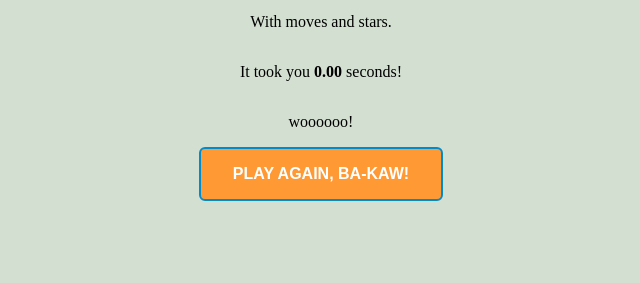
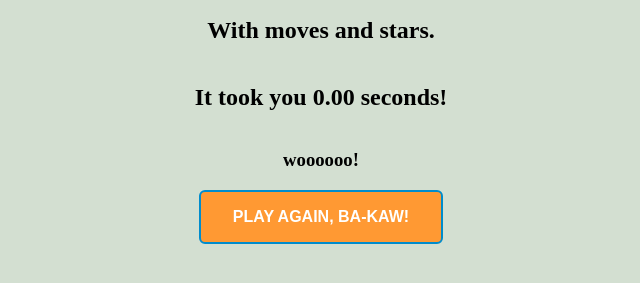
Before and after one commit to darshahlu/udacity-frontend-nanodegree, a plain HTML site: page 02-javascript/project_memory_game/winner.html in a window 1280 px wide. Shown: the part 379-662 px from the top of the page, without its empty margins (319-959 px from the left). Drawn offline with Linux system fonts and the light colour scheme.

Commit message:
Title to winner page; delay before showing winner page; rating minimum now 1 star.

```diff
--- a/02-javascript/project_memory_game/winner.html
+++ b/02-javascript/project_memory_game/winner.html
@@ -1,16 +1,21 @@
-<html>
+<!DOCTYPE html>
+<html lang="en-US">
 
 <head>
+  <meta charset="utf-8">
+  <meta name="viewport" content="width=device-width,initial-scale=1">
+  <meta name="author" content="Darshan Ahluwalia">
+  <title>You win!</title>
   <link rel="stylesheet" href="css/styles.css">
 </head>
 
 <body>
-  <section class="modal-win-dialog container">
+  <section class="container">
     <h1>Winner, Winner: Chicken Dinner!</h1>
     <img src="img/chicken-winner.gif">
-    <p>With <i id="move-amount">0</i> moves and <i id="star-score">0</i> stars.</p>
-    <p>It took you <i id="timer-display">0</i> seconds!</p>
-    <p>woooooo!</p>
+    <h2>With <i id="move-amount">0</i> moves and <i id="star-score">0</i> stars.</h2>
+    <h2>It took you <i id="timer-display">0</i> seconds!</h2>
+    <h3>woooooo!</h3>
     <button name="play-again" onclick="location.href='index.html';">Play again, ba-kaw!</button>
   </section>
   <script type="text/javascript">
```
Also changed, not shown: 02-javascript/project_memory_game/js/app.js (+7 -5 lines).
